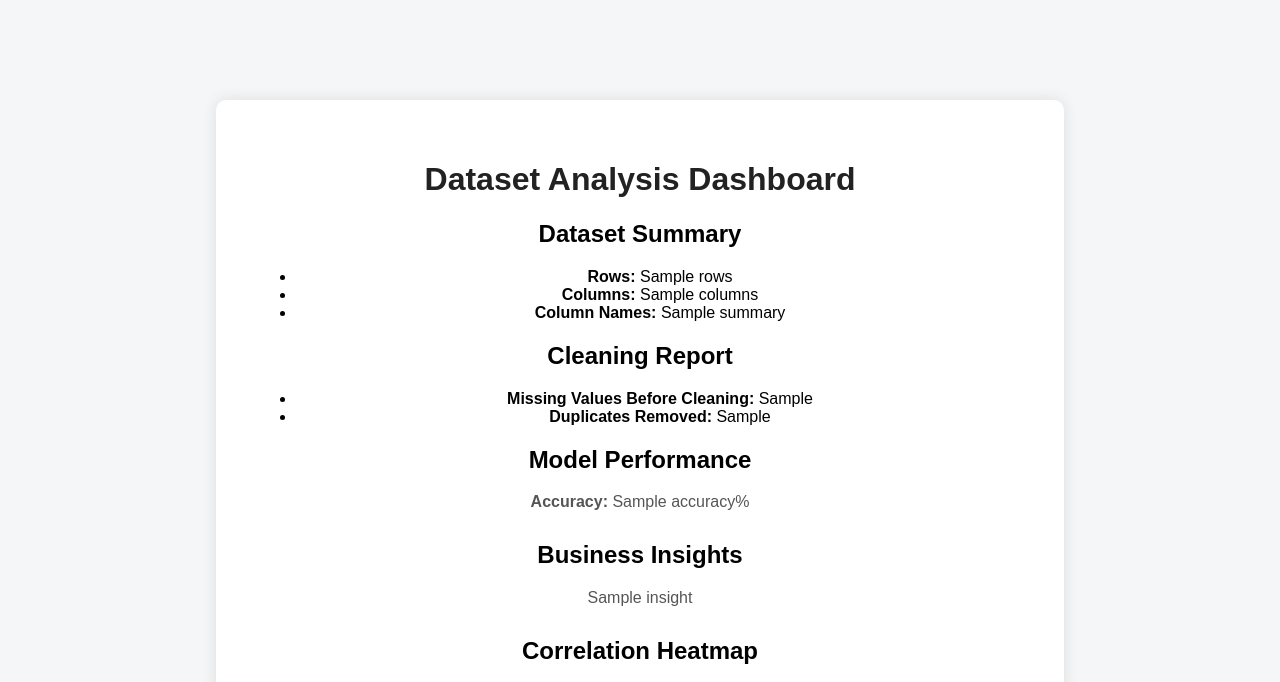
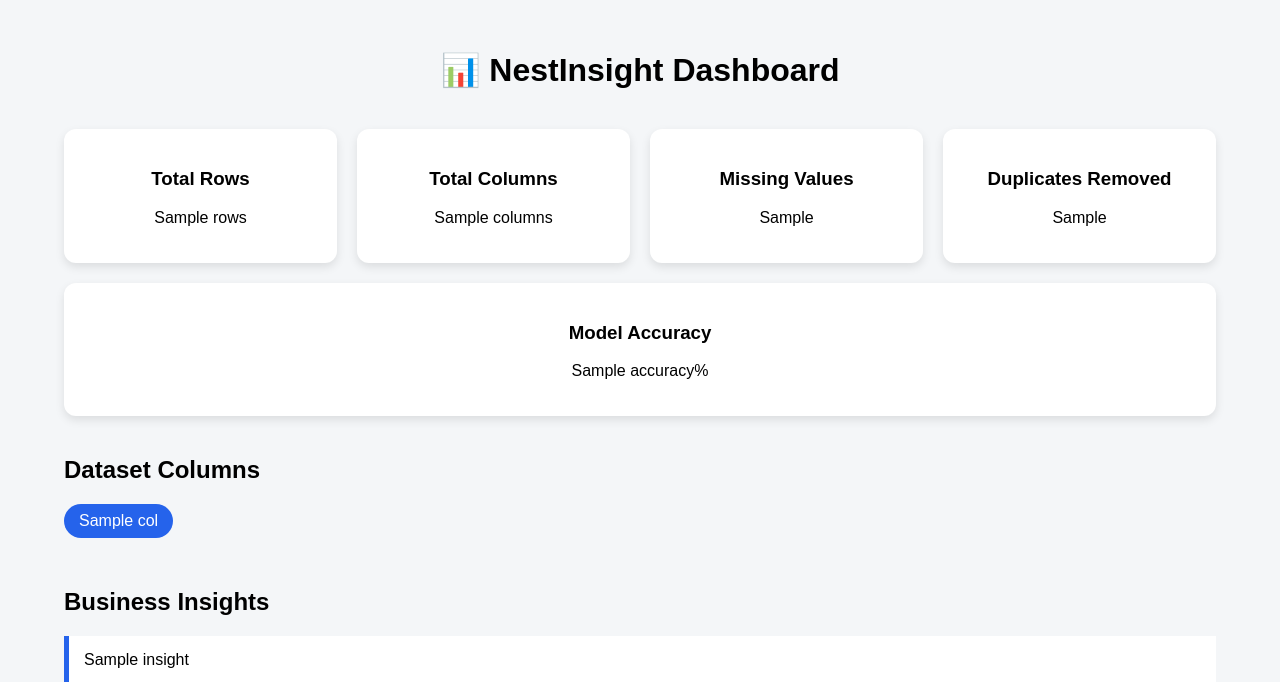
Before and after one commit to richaroy23/NestInsight, a Flask app: template templates/dashboard.html in a window 1280 px wide. Shown: the top 682 px of the page. Run offline with Flask 3, Linux system fonts and the light colour scheme; the template is opened without the code that fills it: most values are stand-ins (such as "Sample title", 1, 10 or a date in 2020).

Commit message:
Dashboard Redesign

```diff
--- /dev/null
+++ b/static/css/dashboard.css
@@ -0,0 +1,84 @@
+body {
+    font-family: Arial, sans-serif;
+    background: #f4f6f8;
+    margin: 0;
+    padding: 0;
+}
+
+.container {
+    width: 90%;
+    margin: auto;
+    padding: 30px;
+}
+
+h1 {
+    text-align: center;
+    margin-bottom: 40px;
+}
+
+.cards {
+    display: flex;
+    gap: 20px;
+    flex-wrap: wrap;
+    margin-bottom: 40px;
+}
+
+.card {
+    flex: 1;
+    min-width: 180px;
+    background: white;
+    padding: 20px;
+    border-radius: 12px;
+    box-shadow: 0 4px 10px rgba(0,0,0,0.1);
+    text-align: center;
+}
+
+.section {
+    margin-bottom: 50px;
+}
+
+.columns-box {
+    display: flex;
+    flex-wrap: wrap;
+    gap: 10px;
+}
+
+.columns-box span {
+    background: #2563eb;
+    color: white;
+    padding: 8px 15px;
+    border-radius: 20px;
+}
+
+.insight-box {
+    background: white;
+    padding: 15px;
+    margin: 10px 0;
+    border-left: 5px solid #2563eb;
+}
+
+.chart-grid {
+    display: grid;
+    grid-template-columns: repeat(2, 1fr);
+    gap: 25px;
+}
+
+.chart-card {
+    background: white;
+    padding: 20px;
+    border-radius: 12px;
+}
+
+.chart-card img {
+    width: 100%;
+}
+
+button {
+    padding: 12px 20px;
+    margin-right: 15px;
+    border: none;
+    background: #2563eb;
+    color: white;
+    border-radius: 6px;
+    cursor: pointer;
+}
--- a/templates/dashboard.html
+++ b/templates/dashboard.html
@@ -3,69 +3,112 @@
 <head>
     <meta charset="UTF-8">
     <meta name="viewport" content="width=device-width, initial-scale=1.0">
-    <title>Analysis Dashboard</title>
-    <link rel="stylesheet" href="{{ url_for('static', filename='css/style.css') }}">
+    <title>NestInsight Dashboard</title>
+    <link rel="stylesheet" href="{{ url_for('static', filename='css/dashboard.css') }}">
 </head>
 <body>
 
 <div class="container">
 
-        <h1>Dataset Analysis Dashboard</h1>
+    <h1>📊 NestInsight Dashboard</h1>
 
-        <!-- Dataset Summary -->
-        <h2>Dataset Summary</h2>
-        <ul>
-            <li><strong>Rows:</strong> {{ summary.rows }}</li>
-            <li><strong>Columns:</strong> {{ summary.columns }}</li>
-            <li><strong>Column Names:</strong> {{ summary.column_names }}</li>
-        </ul>
+    <!-- KPI Cards -->
+    <div class="cards">
 
-        <!-- Cleaning Report -->
-        <h2>Cleaning Report</h2>
-        <ul>
-            <li><strong>Missing Values Before Cleaning:</strong> {{ cleaning_report.missing_before }}</li>
-            <li><strong>Duplicates Removed:</strong> {{ cleaning_report.duplicates_removed }}</li>
-        </ul>
+        <div class="card">
+            <h3>Total Rows</h3>
+            <p>{{ summary.rows }}</p>
+        </div>
 
-        <!-- Model Performance -->
-        <h2>Model Performance</h2>
+        <div class="card">
+            <h3>Total Columns</h3>
+            <p>{{ summary.columns }}</p>
+        </div>
 
+        <div class="card">
+            <h3>Missing Values</h3>
+            <p>{{ cleaning_report.missing_before }}</p>
+        </div>
+
+        <div class="card">
+            <h3>Duplicates Removed</h3>
+            <p>{{ cleaning_report.duplicates_removed }}</p>
+        </div>
+
+        <div class="card">
+            <h3>Model Accuracy</h3>
             {% if model_result.status == "success" %}
-            <p><strong>Accuracy:</strong> {{ model_result.accuracy }}%</p>
+                <p>{{ model_result.accuracy }}%</p>
             {% else %}
-            <p><strong>Error:</strong> {{ model_result.message }}</p>
+                <p>Failed</p>
+            {% endif %}
+        </div>
+
+    </div>
+
+    <!-- Dataset Columns -->
+    <div class="section">
+        <h2>Dataset Columns</h2>
+        <div class="columns-box">
+            {% for col in summary.column_names %}
+                <span>{{ col }}</span>
+            {% endfor %}
+        </div>
+    </div>
+
+    <!-- Business Insights -->
+    <div class="section">
+        <h2>Business Insights</h2>
+        {% for insight in insights %}
+            <div class="insight-box">{{ insight }}</div>
+        {% endfor %}
+    </div>
+
+    <!-- Charts -->
+    <div class="section">
+        <h2>Visual Analytics</h2>
+
+        <div class="chart-grid">
+
+            {% if chart_paths.histogram %}
+            <div class="chart-card">
+                <h3>Histogram</h3>
+                <img src="{{ chart_paths.histogram }}">
+            </div>
             {% endif %}
 
-        <!-- Business Insights -->
-        <h2>Business Insights</h2>
-
-        {% for insight in insights %}
-            <p>{{ insight }}</p>
-        {% endfor %}
-
-        <!-- Visualization -->
-        <h2>Correlation Heatmap</h2>
-
-        {% if chart %}
-            <img src="{{ chart }}" alt="Heatmap" width="700">
-        {% else %}
-            <p>No numeric columns available for visualization.</p>
+            {% if chart_paths.boxplot %}
+            <div class="chart-card">
+                <h3>Boxplot</h3>
+                <img src="{{ chart_paths.boxplot }}">
+            </div>
             {% endif %}
 
-        <!-- Downloads -->
+            {% if chart_paths.scatter %}
+            <div class="chart-card">
+                <h3>Scatterplot</h3>
+                <img src="{{ chart_paths.scatter }}">
+            </div>
+            {% endif %}
+
+            {% if chart_paths.heatmap %}
+            <div class="chart-card">
+                <h3>Correlation Heatmap</h3>
+                <img src="{{ chart_paths.heatmap }}">
+            </div>
+            {% endif %}
+
+        </div>
+    </div>
+
+    <!-- Download Buttons -->
+    <div class="section">
         <h2>Download Reports</h2>
 
-        <a href="/download/cleaned" download>
-            <button>Download Cleaned CSV</button>
-        </a>
-
-        <a href="/download/pdf" download>
-            <button>Download PDF Report</button>
-        </a>
-
-        <a href="/download/docx" download>
-            <button>Download DOCX Report</button>
-        </a>
+        <a href="/download/csv"><button>Cleaned CSV</button></a>
+        <a href="/download/pdf"><button>PDF Report</button></a>
+        <a href="/download/docx"><button>DOCX Report</button></a>
+    </div>
 
 </div>
 
```
Lines whose indentation alone changed are shown as unchanged.
